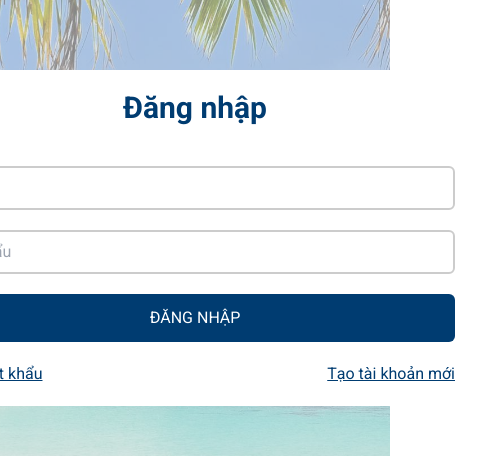
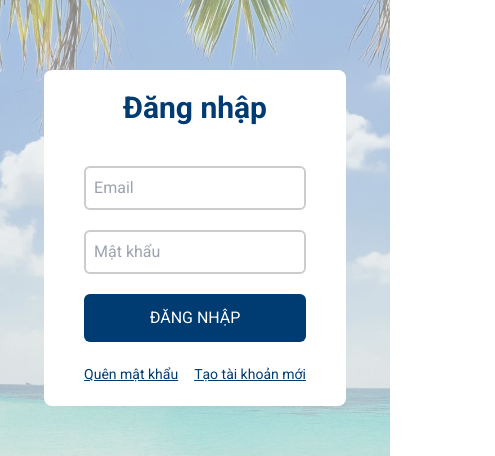
Before and after one commit to QuangDiep0512/book-tour-FE, a React (Create React App) app: page /login in a window 390 px wide. Shown: the part 242-698 px from the top of the page, 495 px wide, since content can reach past the window. Built offline with nearby package versions, Linux system fonts and the light colour scheme; no server answers.

Commit message:
update project

```diff
--- a/src/pages/login/Login.js
+++ b/src/pages/login/Login.js
@@ -52,7 +52,7 @@ export const Login = () => {
   return (
     <div className="relative  flex justify-center items-center h-[100vh] bg-bgLogin bg-cover bg-no-repeat bg-center">
       <div className="absolute inset-0 bg-slate-200 opacity-50"></div>
-      <div className=" bg-white px-10 py-5 z-40 rounded-lg min-w-[600px]">
+      <div className=" bg-white px-10 py-5 z-40 rounded-lg md:min-w-[600px]">
         <h2 className="text-3xl text-purple font-bold text-center mb-10">
           Đăng nhập
         </h2>
@@ -79,12 +79,16 @@ export const Login = () => {
           >
             Đăng nhập
           </button>
-          <div className="flex justify-between text-purple">
+          <div className="flex justify-between text-purple ">
             <Link>
-              <span className="underline">Quên mật khẩu</span>
+              <span className="underline md:text-base text-sm mr-2">
+                Quên mật khẩu
+              </span>
             </Link>
             <Link to="/register">
-              <span className="underline">Tạo tài khoản mới</span>
+              <span className="underline  md:text-base text-sm ml-2">
+                Tạo tài khoản mới
+              </span>
             </Link>
           </div>
         </div>
--- a/src/pages/register/Register.js
+++ b/src/pages/register/Register.js
@@ -130,10 +130,13 @@ export const Register = () => {
         <h2 className="text-3xl text-purple font-bold text-center mb-10">
           Tạo tài khoản
         </h2>
-        <div className="flex place-items-end flex-wrap gap-x-5 gap-y-7">
+        <div className="sm:flex w-full place-items-end flex-wrap gap-x-5 gap-y-7">
           {inputFields.map((item, index) => {
             return (
-              <div className="w-[48%] relative" key={index}>
+              <div
+                className="md:w-[48%] flex flex-col md:flex-row w-full md:my-0 relative"
+                key={index}
+              >
                 {err[item.name] && (
                   <span className="text-red-600 text-sm absolute bottom-[100%]">
                     *{err[item.name]}
@@ -144,7 +147,7 @@ export const Register = () => {
                   type={item.type}
                   name={item.name}
                   placeholder={item.placeholder}
-                  className="input-config w-full"
+                  className="input-config w-full my-1"
                   onChange={handleChangeInput}
                 />
               </div>
```
